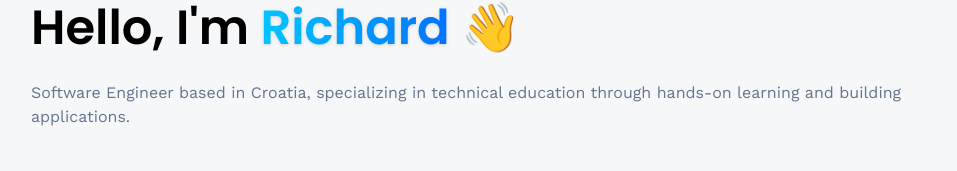
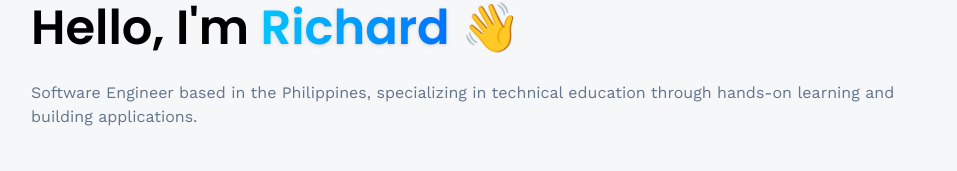
Before and after one commit to cutiegianina/Portfoliov2, a React (Vite) app: page /about in a window 1280 px wide. Shown: the part 131-302 px from the top of the page, without its empty margins (161-1118 px from the left). Built offline with nearby package versions, Linux system fonts and the light colour scheme; no server answers.

Commit message:
Changed location

```diff
--- a/src/pages/About.jsx
+++ b/src/pages/About.jsx
@@ -23,7 +23,7 @@ const About = () => {
 
       <div className='mt-5 flex flex-col gap-3 text-slate-500'>
         <p>
-          Software Engineer based in Croatia, specializing in technical
+          Software Engineer based in the Philippines, specializing in technical
           education through hands-on learning and building applications.
         </p>
       </div>
```
